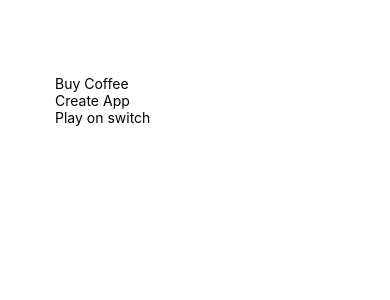
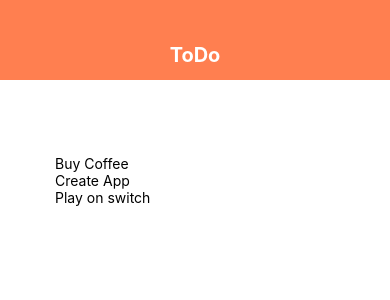
Before and after one commit to SkilletElveti/ReactNativeToDoApp, a React Native app: screen / in a window 390 px wide. Shown: the top 300 px of the page. Built offline with nearby package versions, Linux system fonts and the light colour scheme.

Commit message:
- Updated Header Component

```diff
--- a/App.js
+++ b/App.js
@@ -1,7 +1,7 @@
 import { StatusBar } from 'expo-status-bar';
 import { StyleSheet, Text, View, FlatList } from 'react-native';
 import React, { useState } from 'react';
-
+import Header from './components/header';
 export default function App() {
   const [todos, setTodos] = useState([
     { text: 'Buy Coffee', key: '1' },
@@ -11,6 +11,7 @@ export default function App() {
   return (
     <View style={styles.container}>
       {/* header */}
+      <Header />
       <View style={styles.content}>
          {/* form */}
          <View style={styles.list}>
--- a/components/header.js
+++ b/components/header.js
@@ -1,5 +1,26 @@
 import React from 'react';
 import { StyleSheet, Text, View } from 'react-native';
+import { Colors } from 'react-native/Libraries/NewAppScreen';
+
 export default function Header() {
+    return(
+        <View style ={styles.header}>
+            <Text style={styles.title}> ToDo </Text>
+        </View>
+    )
+}
 
-}
+const styles = StyleSheet.create({
+    header: {
+        height: 80,
+        paddingTop: 38,
+        backgroundColor: 'coral'
+    },
+    title: {
+        marginTop:5,
+        textAlign:'center',
+        color: '#fff',
+        fontWeight: 'bold',
+        fontSize: 20,
+    }
+});
```
